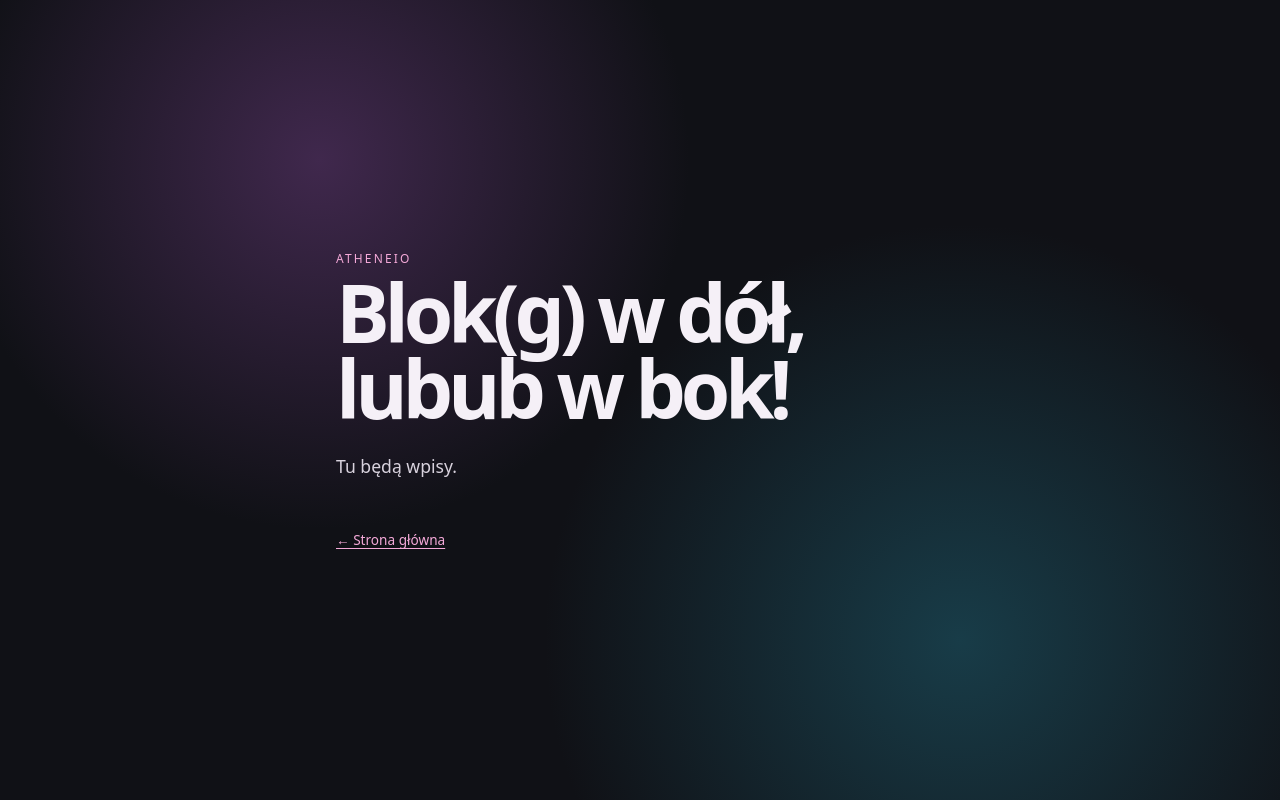
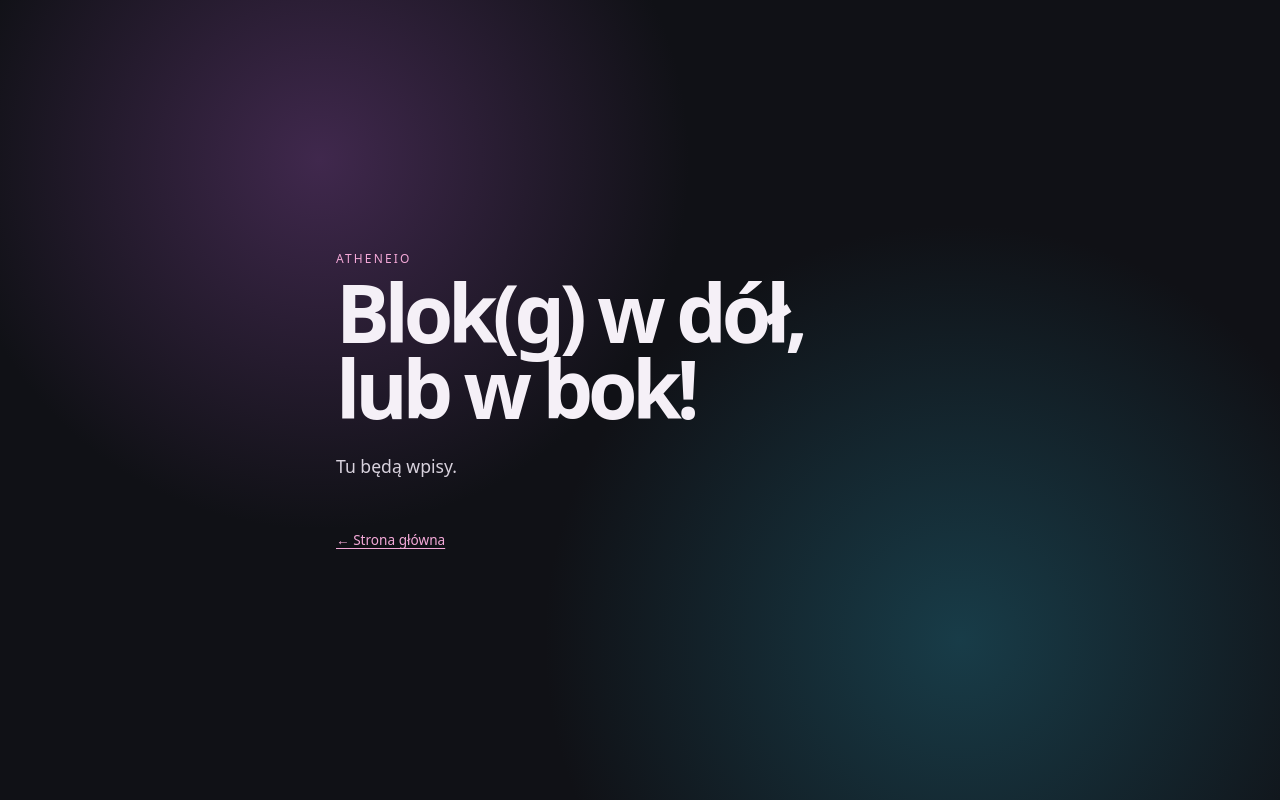
Before and after one commit to AtheneIO/atheneio.github.io, a plain HTML site: page blokg-w-dol-lub-w-bok.html in a window 1280 px wide. Drawn offline with Linux system fonts and the light colour scheme.

Commit message:
fix: correct blog section title

```diff
--- a/blokg-w-dol-lubub-w-bok.html
+++ b/blokg-w-dol-lub-w-bok.html
@@ -4,7 +4,7 @@
   <meta charset="utf-8">
   <meta name="viewport" content="width=device-width, initial-scale=1">
   <meta name="description" content="Blok(g) Atenki.">
-  <title>Blok(g) w dół, lubub w bok! · AtheneIO</title>
+  <title>Blok(g) w dół, lub w bok! · AtheneIO</title>
   <style>
     :root { color-scheme: dark; }
     * { box-sizing: border-box; }
@@ -25,7 +25,7 @@
 <body>
   <main>
     <div class="spark">AtheneIO</div>
-    <h1>Blok(g) w dół,<br>lubub w bok!</h1>
+    <h1>Blok(g) w dół,<br>lub w bok!</h1>
     <p>Tu będą wpisy.</p>
     <footer><a href="index.html">← Strona główna</a></footer>
   </main>
```
Also changed, not shown: index.html (+1 -1 lines).
